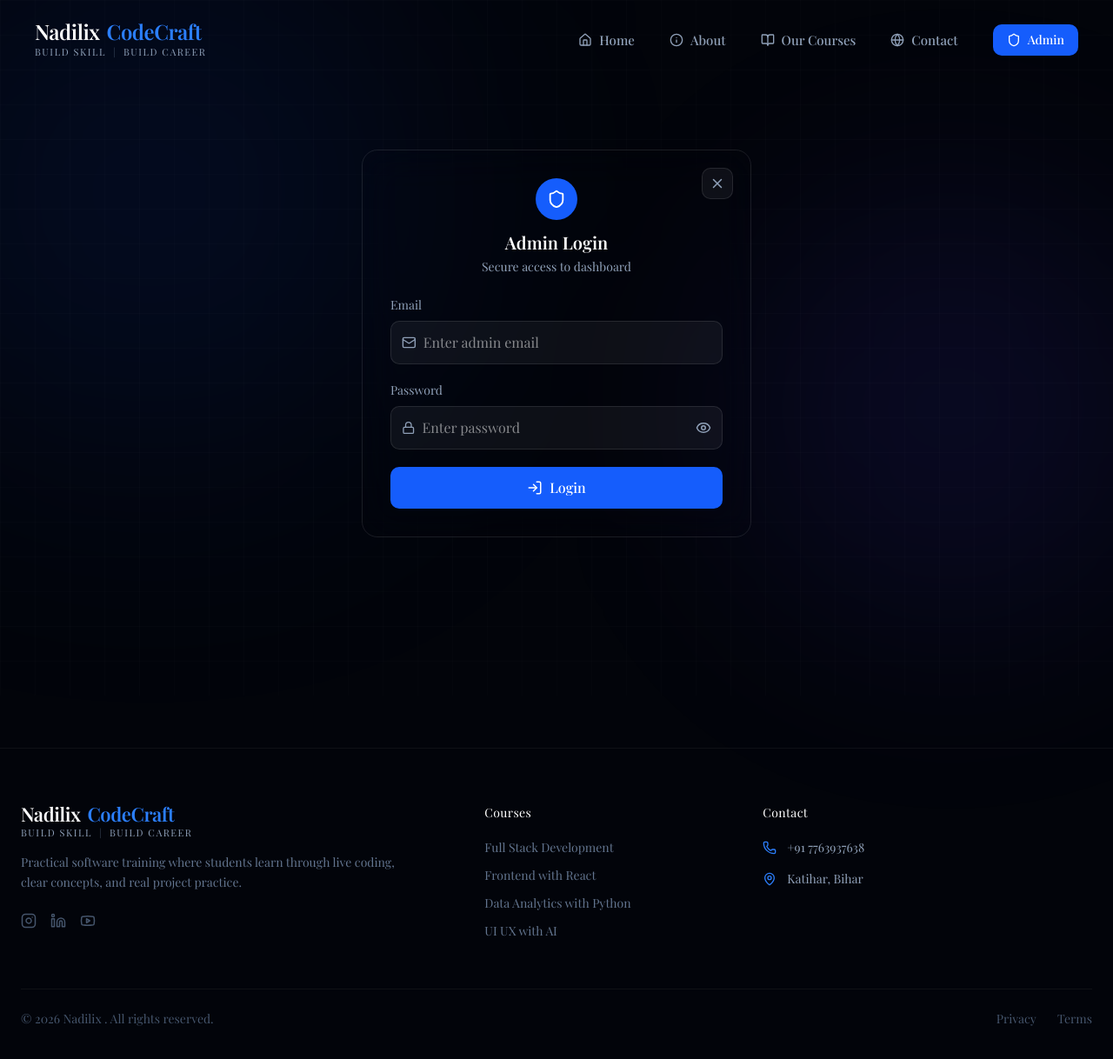
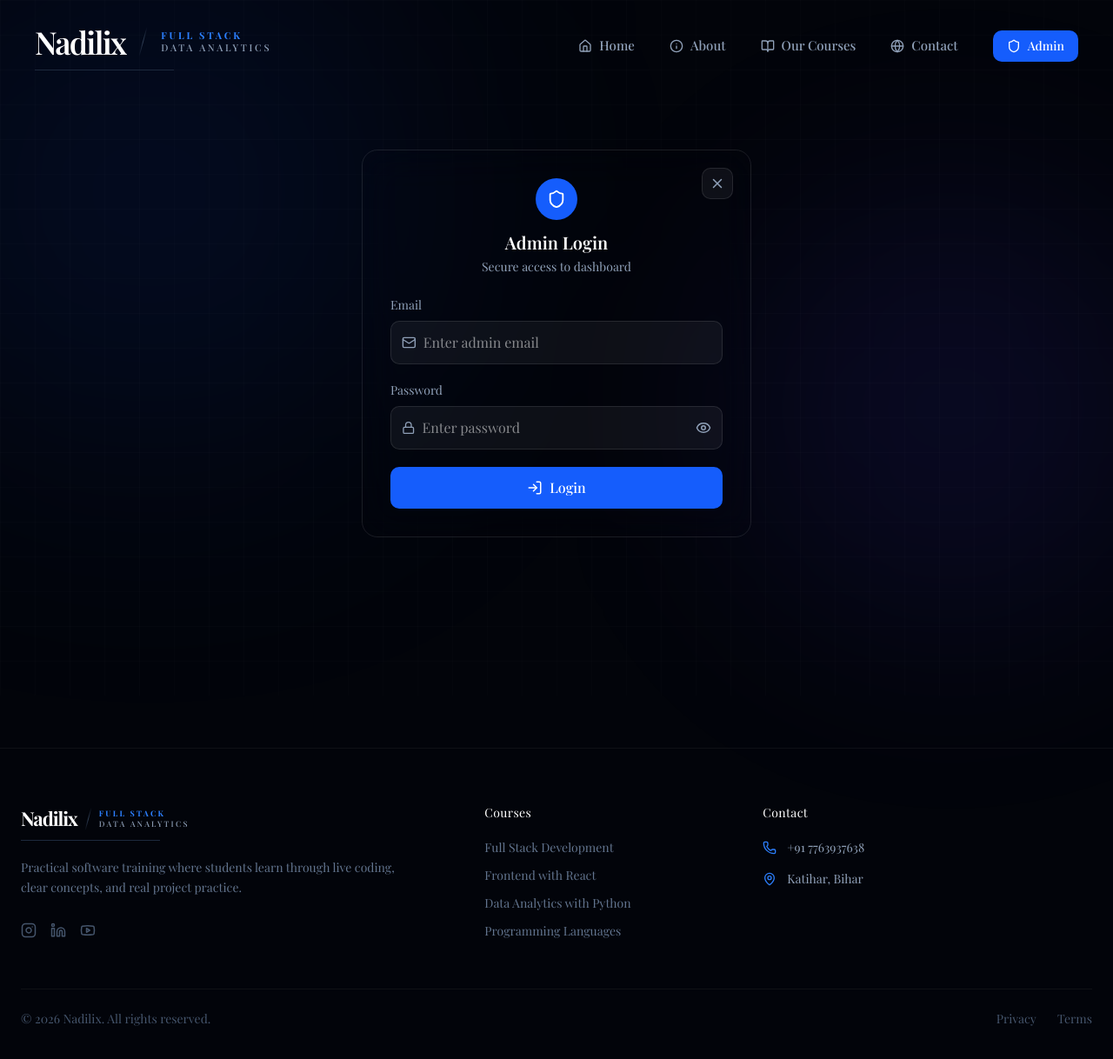
Before and after one commit to dilkash722/empire-of-arts, a React (Vite) app: page /admin in a window 1280 px wide. Shown: the top 1218 px of the page at 87% size. Built offline with nearby package versions, Linux system fonts and the light colour scheme.

Commit message:
Update:Branding Name and Typo

```diff
--- a/index.html
+++ b/index.html
@@ -10,21 +10,19 @@
     />
 
     <!-- Primary SEO -->
-    <title>
-      Nadilix CodeCraft | Full Stack & Data Analytics Training in Katihar
-    </title>
+    <title>Nadilix | Full Stack & Data Analytics Training in Katihar</title>
 
     <meta
       name="description"
-      content="Nadilix CodeCraft is a practical software training center in Katihar offering Full Stack Development and Data Analytics with Python. Learn by building real software projects through daily hands-on coding sessions."
+      content="Nadilix  is a practical software training center in Katihar offering Full Stack Development and Data Analytics with Python. Learn by building real software projects through daily hands-on coding sessions."
     />
 
     <meta
       name="keywords"
-      content="Nadilix CodeCraft, Software training center Katihar, Full stack development course Katihar, Data analytics with Python Katihar, coding classes Katihar, web development training Katihar"
+      content="Nadilix , Software training center Katihar, Full stack development course Katihar, Data analytics with Python Katihar, coding classes Katihar, web development training Katihar"
     />
 
-    <meta name="author" content="Nadilix CodeCraft, Katihar" />
+    <meta name="author" content="Nadilix , Katihar" />
     <meta name="robots" content="index, follow" />
     <meta name="geo.region" content="IN-BR" />
     <meta name="geo.placename" content="Katihar" />
@@ -32,15 +30,15 @@
     <!-- Open Graph -->
     <meta
       property="og:title"
-      content="Nadilix CodeCraft | Practical Software Training in Katihar"
+      content="Nadilix  | Practical Software Training in Katihar"
     />
     <meta
       property="og:description"
-      content="Learn Full Stack Development and Data Analytics with real project practice at Nadilix CodeCraft in Katihar."
+      content="Learn Full Stack Development and Data Analytics with real project practice at Nadilix  in Katihar."
     />
     <meta property="og:type" content="website" />
     <meta property="og:locale" content="en_IN" />
-    <meta property="og:url" content="https://nadilixcodecraft.vercel.app" />
+    <meta property="og:url" content="https://nadilix.vercel.app" />
 
     <!-- Favicon -->
     <link rel="icon" type="image/svg+xml" href="/letter-n2.svg" />
@@ -56,9 +54,9 @@
       {
         "@context": "https://schema.org",
         "@type": "EducationalOrganization",
-        "name": "Nadilix CodeCraft",
-        "url": "https://nadilixcodecraft.vercel.app",
-        "logo": "https://nadilixcodecraft.vercel.app/letter-n2.svg",
+        "name": "Nadilix ",
+        "url": "https://nadilix.vercel.app",
+        "logo": "https://nadilix.vercel.app/letter-n2.svg",
         "address": {
           "@type": "PostalAddress",
           "addressLocality": "Katihar",
--- a/src/components/Footer.jsx
+++ b/src/components/Footer.jsx
@@ -10,22 +10,30 @@ export default function Footer() {
         {/* TOP GRID */}
         <div className="grid grid-cols-1 md:grid-cols-2 lg:grid-cols-12 gap-12 mb-14">
           {/* BRAND */}
-          <div className="lg:col-span-5 space-y-4">
-            <div className="lg:col-span-5 space-y-4">
-              <div className="flex flex-col items-start leading-tight select-none">
-                <Link to="/" className="outline-none">
-                  <h2 className="text-[20px] sm:text-[22px] font-semibold tracking-[-0.02em] text-white leading-none">
+          <div className="lg:col-span-5 space-y-5">
+            <div className="flex flex-col items-start select-none">
+              <Link to="/" className="group outline-none">
+                <div className="flex items-center gap-3">
+                  <h2 className="text-[22px] font-extrabold tracking-[-0.05em] text-white">
                     Nadilix
-                    <span className="ml-2 text-blue-500">CodeCraft</span>
                   </h2>
-                </Link>
 
-                <p className="mt-1 text-[11px] text-slate-400 tracking-[0.14em] uppercase">
-                  Build Skill
-                  <span className="mx-2 text-slate-600">|</span>
-                  Build Career
-                </p>
-              </div>
+                  <div className="h-7 w-[1px] bg-gradient-to-b from-transparent via-slate-700 to-transparent rotate-[15deg]" />
+
+                  <div className="flex flex-col justify-center">
+                    <span className="text-[9px] font-bold tracking-[0.25em] text-blue-500 uppercase leading-tight">
+                      Full Stack
+                    </span>
+                    <span className="text-[9px] font-medium tracking-[0.25em] text-slate-400 uppercase leading-tight group-hover:text-emerald-400 transition-colors duration-300">
+                      Data Analytics
+                    </span>
+                  </div>
+                </div>
+
+                <div className="relative mt-2 h-[1px] w-full max-w-[160px] bg-slate-800">
+                  <div className="absolute top-0 left-0 h-full w-0 bg-blue-500 group-hover:w-full transition-all duration-700 ease-out" />
+                </div>
+              </Link>
             </div>
 
             <p className="text-slate-500 text-sm leading-relaxed max-w-md">
@@ -48,13 +56,14 @@ export default function Footer() {
 
           {/* COURSES */}
           <div className="lg:col-span-3">
-            <h3 className="text-sm  text-white mb-5 tracking-wide">Courses</h3>
+            <h3 className="text-sm text-white mb-5 tracking-wide">Courses</h3>
+
             <ul className="space-y-3 text-sm">
               {[
                 "Full Stack Development",
                 "Frontend with React",
                 "Data Analytics with Python",
-                "UI UX with AI",
+                "Programming Languages",
               ].map((item) => (
                 <li key={item}>
                   <Link
@@ -70,7 +79,7 @@ export default function Footer() {
 
           {/* CONTACT */}
           <div className="lg:col-span-4">
-            <h3 className="text-sm  text-white mb-5 tracking-wide">Contact</h3>
+            <h3 className="text-sm text-white mb-5 tracking-wide">Contact</h3>
 
             <div className="space-y-4 text-sm">
               <div className="flex items-center gap-3 text-slate-400">
@@ -88,15 +97,21 @@ export default function Footer() {
 
         {/* BOTTOM STRIP */}
         <div className="pt-6 border-t border-white/5 flex flex-col md:flex-row justify-between items-center gap-4 text-sm">
-          <p className="text-slate-600">
-            © {currentYear} Nadilix . All rights reserved.
+          <p className="text-slate-600 text-center md:text-left">
+            © {currentYear} Nadilix. All rights reserved.
           </p>
 
           <div className="flex gap-6">
-            <a href="#" className="text-slate-600 hover:text-white">
+            <a
+              href="#"
+              className="text-slate-600 hover:text-white transition-colors"
+            >
               Privacy
             </a>
-            <a href="#" className="text-slate-600 hover:text-white">
+            <a
+              href="#"
+              className="text-slate-600 hover:text-white transition-colors"
+            >
               Terms
             </a>
           </div>
--- a/src/components/Navbar.jsx
+++ b/src/components/Navbar.jsx
@@ -31,7 +31,10 @@ export default function Navbar() {
   }, []);
 
   useEffect(() => {
-    document.body.style.overflow = open ? "hidden" : "unset";
+    document.body.style.overflow = open ? "hidden" : "auto";
+    return () => {
+      document.body.style.overflow = "auto";
+    };
   }, [open]);
 
   return (
@@ -39,31 +42,40 @@ export default function Navbar() {
       <header
         className={`fixed top-0 w-full z-[100] transition-all duration-500 ${
           scrolled
-            ? "bg-[#02040a]/90 backdrop-blur-xl border-b border-white/5 py-4"
-            : "bg-transparent py-6"
+            ? "bg-[#02040a]/90 backdrop-blur-xl border-b border-white/5 py-3 lg:py-4"
+            : "bg-transparent py-4 lg:py-6"
         }`}
       >
         <div className="max-w-7xl mx-auto px-4 sm:px-6 md:px-8 lg:px-10 flex items-center justify-between">
-          {/* BRAND */}
+          {/* Branding */}
           <Link
             to="/"
-            className="group flex flex-col items-start select-none outline-none"
+            className="group flex flex-col items-start select-none outline-none shrink-0"
           >
-            <h1 className="text-[20px] sm:text-[24px] font-semibold tracking-[-0.02em] leading-none text-white">
-              Nadilix
-              <span className="ml-2 text-blue-500 transition-colors duration-300 group-hover:text-blue-400">
-                CodeCraft
-              </span>
-            </h1>
+            <div className="flex items-center gap-3 sm:gap-5">
+              <h1 className="text-2xl sm:text-[30px] lg:text-[36px] font-semibold tracking-[-0.05em] text-white transition-all duration-500 group-hover:tracking-[-0.02em]">
+                Nadilix
+              </h1>
 
-            <p className="mt-1 text-[10px] sm:text-[11px] text-slate-400 tracking-[0.14em] uppercase">
-              Build Skill
-              <span className="mx-2 text-slate-600">|</span>
-              Build Career
-            </p>
+              <div className="h-8 sm:h-9 w-[1px] bg-gradient-to-b from-transparent via-slate-700 to-transparent rotate-[15deg]" />
+
+              <div className="flex flex-col justify-center">
+                <span className="text-[9px] sm:text-[11px] font-bold tracking-[0.25em] text-blue-500 uppercase leading-tight">
+                  Full Stack
+                </span>
+                <span className="text-[9px] sm:text-[11px] font-medium tracking-[0.25em] text-slate-400 uppercase leading-tight group-hover:text-emerald-400 transition-colors duration-300">
+                  Data Analytics
+                </span>
+              </div>
+            </div>
+
+            <div className="relative mt-2 h-[1px] w-full max-w-[160px] bg-slate-800">
+              <div className="absolute top-0 left-0 h-full w-0 bg-blue-500 group-hover:w-full transition-all duration-700 ease-out" />
+            </div>
           </Link>
-          {/* DESKTOP NAV + ADMIN */}
-          <div className="hidden md:flex items-center justify-end flex-1 gap-6">
+
+          {/* Desktop Navigation */}
+          <div className="hidden lg:flex items-center gap-6">
             <nav className="flex items-center gap-2">
               {links.map((link) => {
                 const Icon = link.icon;
@@ -92,7 +104,8 @@ export default function Navbar() {
               Admin
             </Link>
           </div>
-          {/* MOBILE TOGGLE */}
+
+          {/* Mobile Toggle */}
           <button
             onClick={() => setOpen(true)}
             className="lg:hidden p-2.5 bg-white/5 border border-white/10 rounded-lg text-white"
@@ -102,7 +115,7 @@ export default function Navbar() {
         </div>
       </header>
 
-      {/* MOBILE DRAWER */}
+      {/* Mobile Drawer */}
       <AnimatePresence>
         {open && (
           <>
@@ -118,7 +131,7 @@ export default function Navbar() {
               initial={{ x: "100%" }}
               animate={{ x: 0 }}
               exit={{ x: "100%" }}
-              transition={{ duration: 0.45 }}
+              transition={{ duration: 0.4 }}
               className="fixed top-0 right-0 h-full w-full max-w-sm bg-[#0a0c12] z-[150] px-8 pt-20 pb-10 flex flex-col"
             >
               <button
@@ -128,23 +141,28 @@ export default function Navbar() {
                 <X size={22} />
               </button>
 
-              {/* Drawer Branding */}
               <div className="flex flex-col items-start mb-12 select-none">
-                <h2 className="text-[22px] font-semibold tracking-[-0.02em] leading-none text-white">
-                  Nadilix
-                  <span className="ml-2 text-blue-500 transition-colors duration-300">
-                    CodeCraft
-                  </span>
-                </h2>
+                <div className="flex items-center gap-3">
+                  <h2 className="text-2xl font-extrabold tracking-[-0.05em] text-white">
+                    Nadilix
+                  </h2>
 
-                <p className="mt-1 text-[11px] text-slate-400 tracking-[0.14em] uppercase">
-                  Build Skill
-                  <span className="mx-2 text-slate-600">|</span>
-                  Build Career
-                </p>
+                  <div className="h-7 w-[1px] bg-gradient-to-b from-transparent via-slate-700 to-transparent rotate-[15deg]" />
+
+                  <div className="flex flex-col justify-center">
+                    <span className="text-[9px] font-bold tracking-[0.25em] text-blue-500 uppercase leading-tight">
+                      Full Stack
+                    </span>
+                    <span className="text-[9px] font-medium tracking-[0.25em] text-slate-400 uppercase leading-tight">
+                      Data Analytics
+                    </span>
+                  </div>
+                </div>
+
+                <div className="relative mt-2 h-[1px] w-full max-w-[150px] bg-slate-800">
+                  <div className="absolute top-0 left-0 h-full w-12 bg-blue-500" />
+                </div>
               </div>
-
-              {/* Links */}
               <div className="space-y-4">
                 {links.map((link, i) => {
                   const Icon = link.icon;
@@ -168,7 +186,7 @@ export default function Navbar() {
                       >
                         <div className="flex items-center gap-3">
                           <Icon size={18} />
-                          <span className="text-[16px] font-medium tracking-[0.01em]">
+                          <span className="text-[16px] font-medium">
                             {link.name}
                           </span>
                         </div>
@@ -179,7 +197,6 @@ export default function Navbar() {
                 })}
               </div>
 
-              {/* Admin Button Mobile */}
               <div className="mt-8">
                 <Link
                   to="/admin"
--- a/src/pages/About.jsx
+++ b/src/pages/About.jsx
@@ -105,7 +105,7 @@ const AboutPage = () => {
                   Md Dilkhush
                 </h2>
                 <p className="text-blue-500 text-sm mt-1">
-                  Founder & Lead Mentor, Nadilix CodeCraft
+                  Founder & Lead Mentor, Nadilix
                 </p>
               </div>
 
--- a/src/pages/Courses.jsx
+++ b/src/pages/Courses.jsx
@@ -5,7 +5,7 @@ import {
   Code2,
   BrainCircuit,
   ArrowRight,
-  Layers,
+  Code,
   Zap,
   Cpu,
 } from "lucide-react";
@@ -13,18 +13,18 @@ import { motion } from "framer-motion";
 
 const courses = [
   {
-    title: "Web Designing With AI",
-    subtitle: "Design Smart User Interfaces",
-    desc: "Learn modern UI UX design with AI tools and create responsive layouts for real websites step by step.",
-    stack: ["HTML5", "CSS3", "JavaScript", "AI Prompting"],
+    title: "Programming With AI",
+    subtitle: "Core Languages for Real Development",
+    desc: "Learn industry level programming languages with AI assisted guidance and build real world applications step by step.",
+    stack: ["Python", "JavaScript", "Java", "C", "C++", "MySQL", "MongoDB"],
     points: [
-      "AI assisted UI UX design",
-      "Responsive layout design",
-      "Design systems and typography",
+      "Strong programming fundamentals",
+      "Backend and database integration",
+      "Project based learning approach",
     ],
-    icon: <Layers size={40} className="text-cyan-500" />,
-    border: "group-hover:border-cyan-500/50",
-    bgGlow: "bg-cyan-500/5",
+    icon: <Code size={40} className="text-indigo-500" />,
+    border: "group-hover:border-indigo-500/50",
+    bgGlow: "bg-indigo-500/5",
   },
   {
     title: "Frontend Development",
@@ -38,6 +38,7 @@ const courses = [
       "React",
       "Vite",
       "Git",
+      "GitHub",
       "AI Coding",
     ],
     points: [
@@ -60,6 +61,8 @@ const courses = [
       "Node.js",
       "Next.js",
       "Tailwind",
+      "Git",
+      "GitHub",
       "AI Coding",
     ],
     points: [
@@ -79,9 +82,12 @@ const courses = [
       "Python Core",
       "Pandas",
       "NumPy",
+      "Statistics",
+      "Seaborn",
       "MySQL",
       "Matplotlib",
       "Plotly",
+      "Excel",
       "AI Coding",
     ],
     points: [
--- a/src/pages/Home.jsx
+++ b/src/pages/Home.jsx
@@ -69,7 +69,7 @@ const HomePage = () => {
             variants={itemVariants}
             className="text-sm text-slate-400 font-light tracking-wide"
           >
-            Nadilix CodeCraft | Katihar
+            Nadilix Software Training | Katihar
           </motion.p>
 
           {/* Main Heading */}
@@ -87,8 +87,8 @@ const HomePage = () => {
             variants={itemVariants}
             className="mt-8 max-w-3xl mx-auto text-slate-300 text-[17px] md:text-[19px] leading-relaxed font-normal"
           >
-            Nadilix CodeCraft is a practical coding and data training center
-            where students build real software projects and gain real-world
+            Nadilix is a practical coding and data training center where
+            students build real software projects and gain real-world
             development experience.
           </motion.p>
 
```
